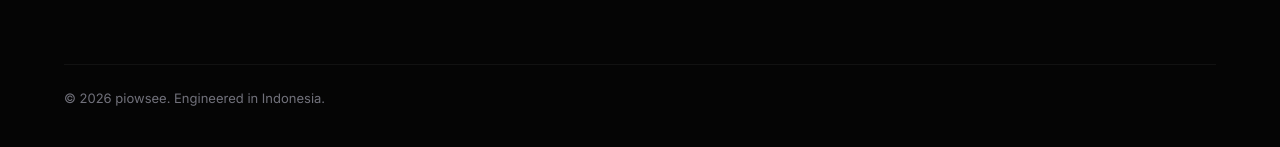
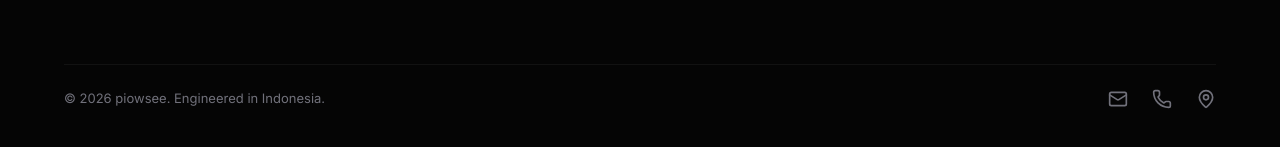
Before and after one commit to piowsee/piowsee, a Next.js app: page / in a window 1280 px wide. Shown: the part 6285-6432 px from the top of the page. Built offline with nearby package versions, Linux system fonts and the light colour scheme.

Commit message:
feat: add contact in footer section

```diff
--- a/src/components/sections/Footer.tsx
+++ b/src/components/sections/Footer.tsx
@@ -1,6 +1,6 @@
 import Image from "next/image";
 import Link from "next/link";
-import { ChevronDown } from "lucide-react";
+import { ChevronDown, Mail, Phone, MapPin } from "lucide-react";
 import { ScrollReveal } from "@/components/ui/ScrollReveal";
 
 const platformLinks = [
@@ -57,8 +57,36 @@ export function Footer() {
           </div>
         </ScrollReveal>
 
-        <div className="mt-16 border-t border-white/5 pt-6 text-[13px] text-zinc-500">
+        <div className="mt-16 border-t border-white/5 pt-6 flex flex-col md:flex-row md:items-center md:justify-between gap-4 text-[13px] text-zinc-500">
           <p>&copy; {year} piowsee. Engineered in Indonesia.</p>
+          <div className="flex flex-col items-end md:flex-row md:items-center gap-2 md:gap-6">
+            <a
+              href="mailto:poc.helpteam@gmail.com"
+              className="flex items-center gap-2 hover:text-white transition text-right md:text-left"
+              title="Email"
+            >
+              <Mail className="w-5 h-5 text-zinc-500" />
+              <span className="hidden xs:inline">poc.helpteam@gmail.com</span>
+            </a>
+            <a
+              href="tel:+6285195563454"
+              className="flex items-center gap-2 hover:text-white transition text-right md:text-left"
+              title="Phone"
+            >
+              <Phone className="w-5 h-5 text-zinc-500" />
+              <span className="hidden xs:inline">+62 851 9556 3454</span>
+            </a>
+            <a
+              href="https://maps.google.com/?q=Sumedang, West Java"
+              target="_blank"
+              rel="noopener noreferrer"
+              className="flex items-center gap-2 hover:text-white transition text-right md:text-left"
+              title="Location"
+            >
+              <MapPin className="w-5 h-5 text-zinc-500" />
+              <span className="hidden xs:inline">Sumedang, West Java</span>
+            </a>
+          </div>
         </div>
       </div>
     </footer>
```
